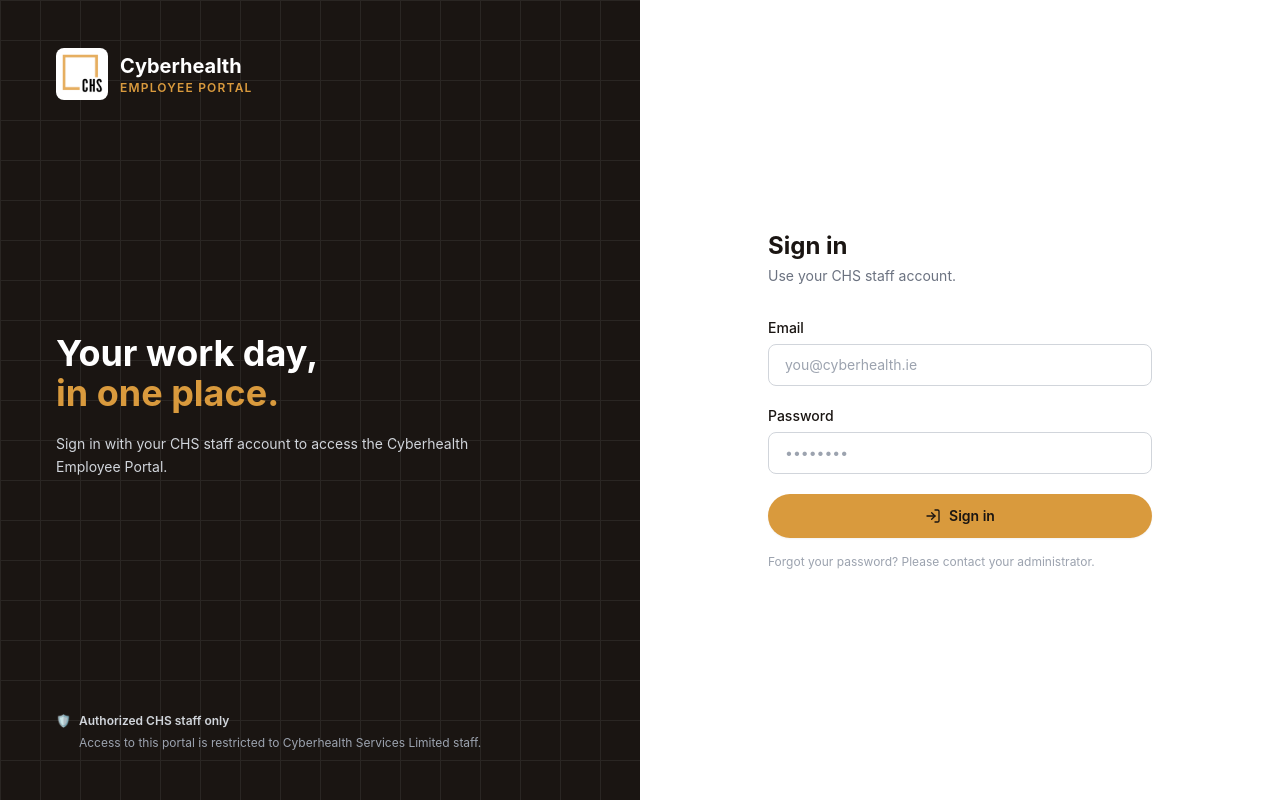
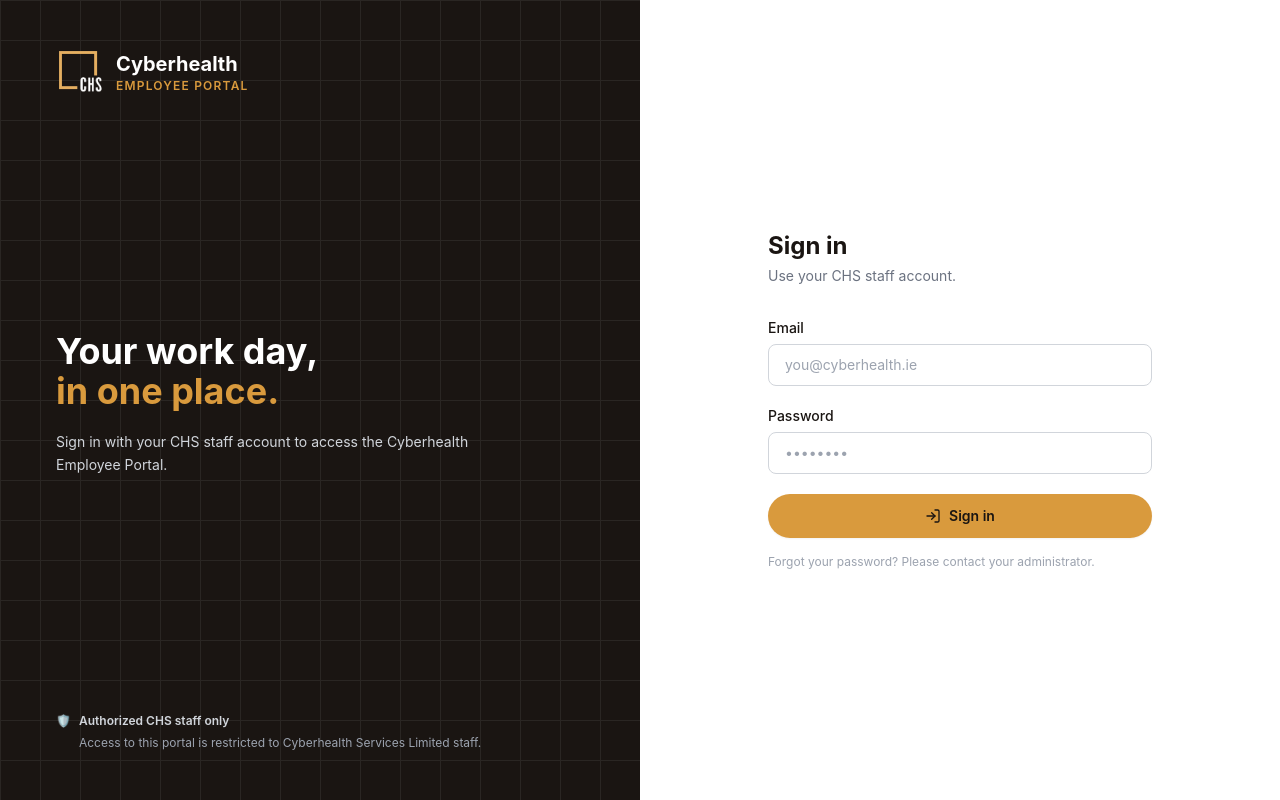
Before and after one commit to Airamae1129/chs-employee-portal-local, a Next.js app in the folder apps/web/: page /login in a window 1280 px wide. Built offline with nearby package versions, Linux system fonts and the light colour scheme; no server answers.

Commit message:
Use the new logo on the login page
Adds logo-login.png (transparent, built for the dark panel) and shows it
directly instead of on a white tile. Only the login page changes.

Co-Authored-By: Claude Sonnet 5 <noreply@anthropic.com>

```diff
--- a/apps/web/src/components/LoginSplit.tsx
+++ b/apps/web/src/components/LoginSplit.tsx
@@ -39,7 +39,7 @@ export function LoginSplit({
           }}
         />
         <div className="relative z-10 flex items-center gap-3">
-          <div className="rounded-lg bg-white p-1"><Image src="/logo-signin.png" alt="Cyberhealth" width={44} height={44} /></div>
+          <Image src="/logo-login.png" alt="Cyberhealth" width={48} height={48} />
           <div>
             <div className="text-xl font-bold">Cyberhealth</div>
             <div className="text-xs font-semibold tracking-widest text-chs-gold">
```
Also changed, not shown: apps/web/public/logo-login.png (added).
